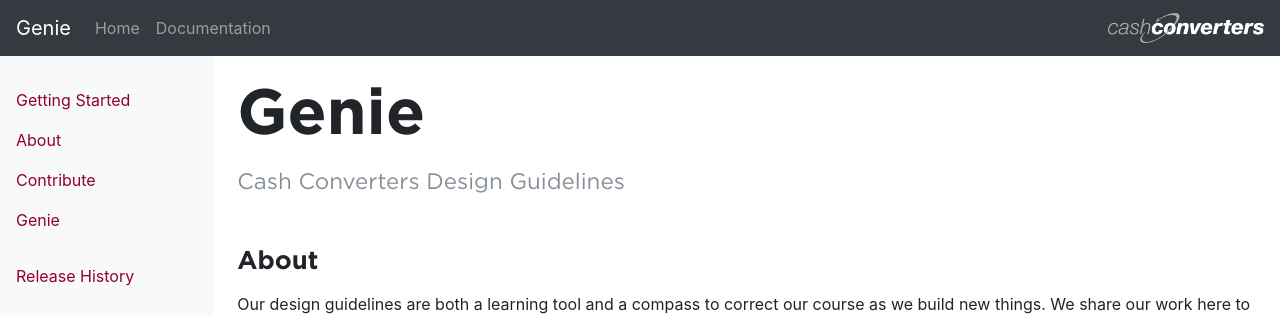
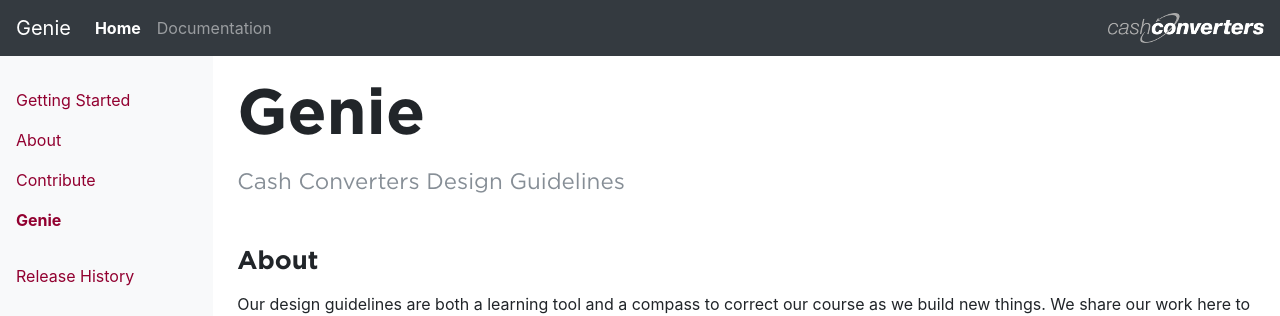
Before and after one commit to Macca2805/Genie, a Jekyll site: the page built from index.html, in a window 1280 px wide. Shown: the top 316 px of the page. Built offline with Jekyll 4.4.1, drawn with Linux system fonts in a browser that asks for light colours.

Commit message:
Highlight selected document in navs

```diff
--- a/_includes/nav.html
+++ b/_includes/nav.html
@@ -5,14 +5,13 @@
         </a>
         <div class="navbar-nav-scroll">
             <ul class="navbar-nav">
-                <li class="nav-item">
+                <li class="nav-item {% if page.url == "/" %}active{% endif %}">
                     <a class="nav-link" href="{{ "/" | prepend: site.baseurl }}">Home <span class="sr-only">(current)</span></a>
                 </li>
-                <li class="nav-item">
+                <li class="nav-item {% if page.url contains '/docs' %}active{% endif %}">
                     <a class="nav-link" href="{{ "/docs/introduction/getting-started" | prepend: site.baseurl }}">Documentation</a>
                 </li>
             </ul>
         </div>
         <img class="ml-auto d-none d-md-block" src="{{ "/assets/img/cc-logo.png" | prepend: site.baseurl }}" alt="Cash Converters" />
     </div>
-</nav>
--- a/_includes/page-nav.html
+++ b/_includes/page-nav.html
@@ -1,7 +1,7 @@
 <ul class="nav flex-column">
-    {% for page in site.pages %}
-        <li class="nav-item">
-            <a class="nav-link" href="{{ page.url | prepend: site.baseurl }}">{{ page.title }}</a>
+    {% for p in site.pages %}
+        <li class="nav-item {% if p.url == page.url %}active{% endif %}">
+            <a class="nav-link" href="{{ p.url | prepend: site.baseurl }}">{{ p.title }}</a>
         </li>
 	{% endfor %}
 </ul>
--- a/css/main.scss
+++ b/css/main.scss
@@ -68,6 +68,10 @@
     a:focus {
         text-decoration: none;
     }
+
+    li.active a {
+        font-weight: bold;
+    }
 }
 
 .navbar-nav-scroll {
```
